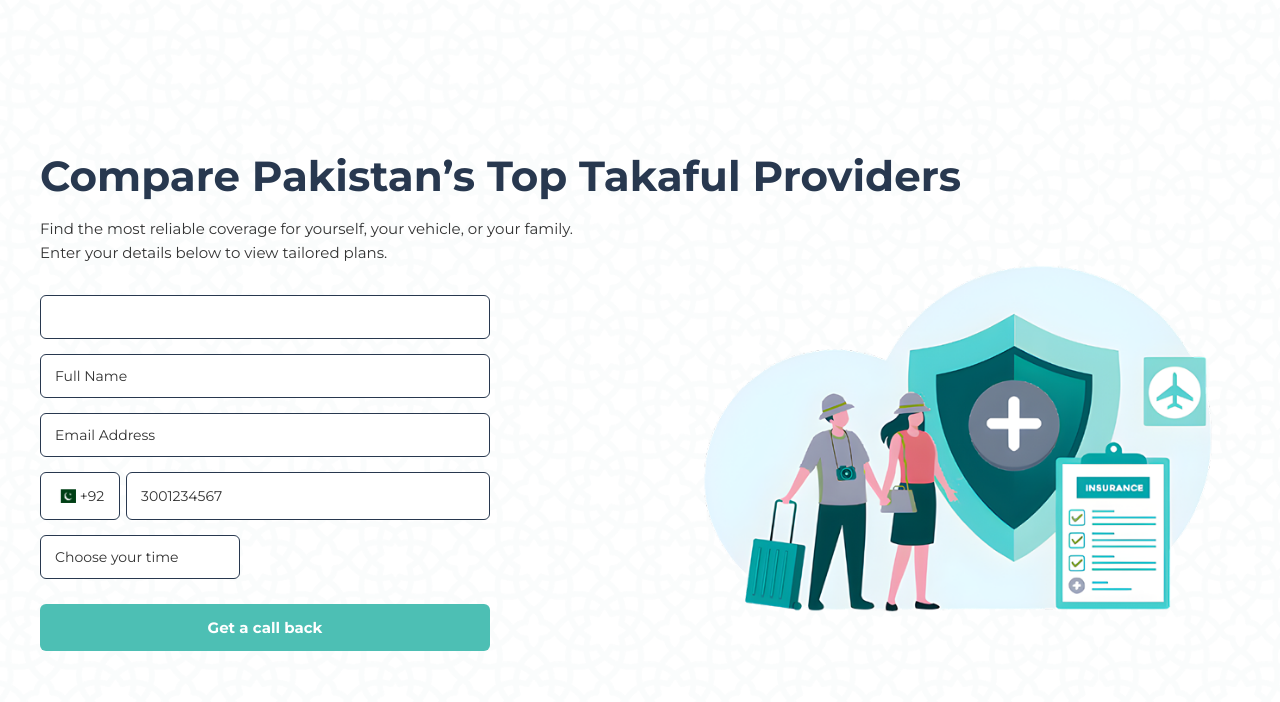
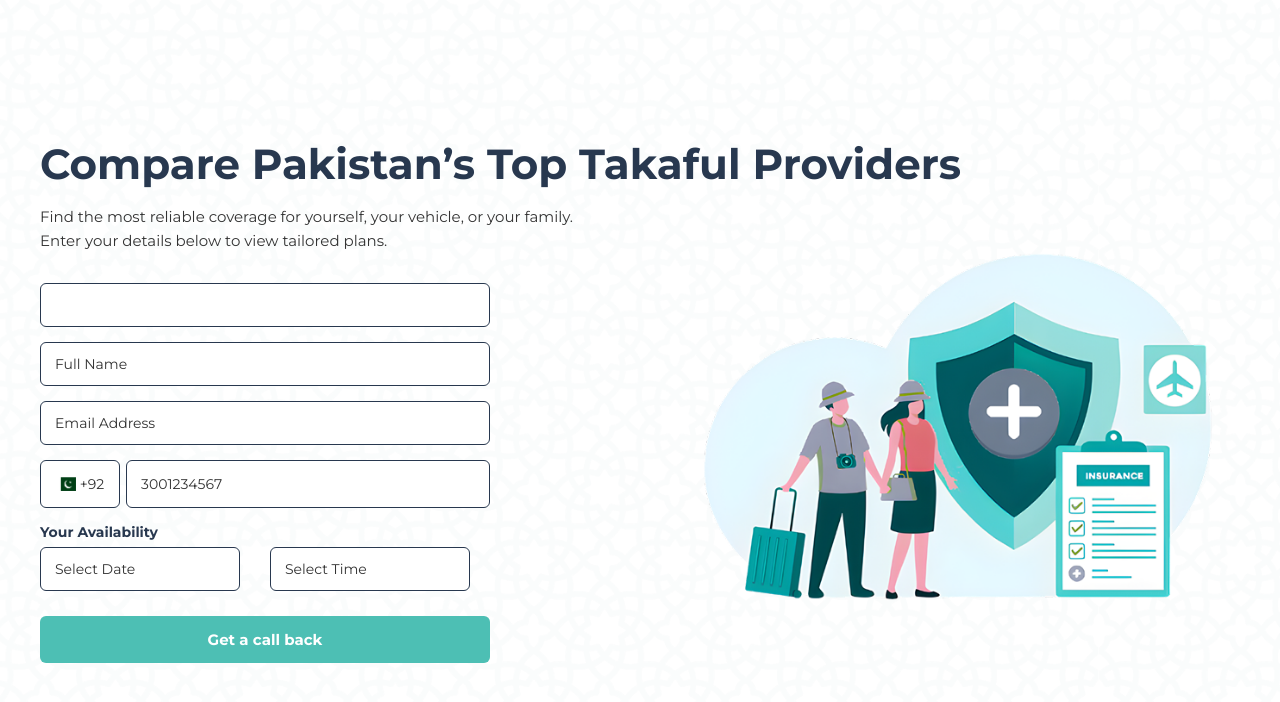
Before and after one commit to Kinzarasool257/insijam, a React (Create React App) app: page /form in a window 1280 px wide. Shown: the top 702 px of the page. Built offline with nearby package versions, Linux system fonts and the light colour scheme.

Commit message:
changes in insijam

```diff
--- a/src/pages/FormPage/FormPage.css
+++ b/src/pages/FormPage/FormPage.css
@@ -36,6 +36,7 @@ body {
   grid-template-columns: minmax(0, 1fr) minmax(0, 1fr);
   gap: 60px;
   align-items: start;
+   overflow: visible;
 }
 
 /* Main Heading */
@@ -64,6 +65,7 @@ body {
 /* Input Wrapper */
 .form-group {
   margin-bottom: 15px;
+
 }
 
 /* Inputs */
@@ -85,6 +87,32 @@ body {
 .form-group input::placeholder {
   color: #333;
   opacity: 1;
+}
+/* Availability section */
+.availability-label {
+  display: block;
+  font-size: 14px;
+  font-weight: 600;
+  color: #28384f;
+  margin-bottom: 6px;
+}
+
+/* Row layout */
+.availability-row {
+  display: flex;
+  gap: 10px;
+}
+
+/* Each field */
+.availability-field {
+  flex: 1;
+}
+
+/* Mobile responsive */
+@media (max-width: 600px) {
+  .availability-row {
+    flex-direction: column;
+  }
 }
 
 /* Readonly */
@@ -160,15 +188,27 @@ body {
   margin-top: 4px;
 }
 
-/* Datepicker */
+/* Make datepicker popper render on top */
+.react-datepicker-popper {
+  z-index: 1000 !important;
+}
+
 .datepicker-input {
   width: 100%;
-  padding: 12px;
-  border: 1px solid #ccc;
-  border-radius: 6px;
-  font-size: 16px;
+  min-width: 0;
+  box-sizing: border-box;
+}
+.availability-field {
+  flex: 1;
+  position: relative;
 }
 
+/* Keep container responsive */
+.form-container {
+  overflow-x: visible; /* prevent cutting off date picker */
+}
+
+/* Optional: keep rest of your CSS responsive (as you already wrote) */
 /* Right Image */
 .form-right img {
   width: 115%;           /* keep your original desktop size */
--- a/src/pages/FormPage/FormPage.jsx
+++ b/src/pages/FormPage/FormPage.jsx
@@ -11,6 +11,7 @@ const FormPage = () => {
   const navigate = useNavigate();
 
   const [selectedDate, setSelectedDate] = useState(null);
+const [selectedTime, setSelectedTime] = useState(null);
 
   const vehicleType = location.state?.vehicle || "";
 
@@ -83,16 +84,13 @@ const [selectedDate, setSelectedDate] = useState(null);
 
         {/* LEFT SIDE */}
         <div className="form-left">
-
           <h1>Compare Pakistan’s Top Takaful Providers</h1>
-
           <p>
             Find the most reliable coverage for yourself, your vehicle,
             or your family. Enter your details below to view tailored plans.
           </p>
 
           <div className="form-box">
-
             <form onSubmit={handleSubmit}>
 
               {/* Vehicle */}
@@ -113,9 +111,7 @@ const [selectedDate, setSelectedDate] = useState(null);
                   value={formData.name}
                   onChange={handleChange}
                 />
-                {errors.name && (
-                  <div className="error">{errors.name}</div>
-                )}
+                {errors.name && <div className="error">{errors.name}</div>}
               </div>
 
               {/* Email */}
@@ -126,87 +122,89 @@ const [selectedDate, setSelectedDate] = useState(null);
                   value={formData.email}
                   onChange={handleChange}
                 />
-                {errors.email && (
-                  <div className="error">{errors.email}</div>
-                )}
+                {errors.email && <div className="error">{errors.email}</div>}
               </div>
 
               {/* Phone */}
               <div className="form-group">
-
                 <div className="phone-wrapper">
-
-    {/* Country Code */}
                   <div className="phone-code-box">
-      <img
-        src="/images/Flag.png"
-        alt="PK"
-        className="flag-icon"
-      />
+                    <img src="/images/Flag.png" alt="PK" className="flag-icon" />
                     <span>+92</span>
                   </div>
-
-    {/* Number Input */}
                   <input
                     name="phoneNumber"
                     placeholder="3001234567"
-  value={formData.phoneNumber}  // keep only the user-entered number
+                    value={formData.phoneNumber}
                     onChange={handleChange}
                     maxLength={10}
                     className="phone-input"
                   />
-
                 </div>
-
                 {errors.phoneNumber && (
                   <div className="error">{errors.phoneNumber}</div>
                 )}
-
               </div>
 
-              {/* Time */}
+            {/* Availability */}
 <div className="form-group">
+  <label className="availability-label">Your Availability</label>
 
+  <div className="availability-row">
+
+    {/* Date */}
+    <div className="availability-field">
       <DatePicker
   selected={selectedDate}
   onChange={(date) => {
     setSelectedDate(date);
+    setFormData({ ...formData, bestDate: date });
+  }}
+  dateFormat="MMMM d, yyyy"
+  placeholderText="Select Date"
+  className="datepicker-input"
+  popperPlacement="bottom-start"
+/>
+      {errors.bestDate && <div className="error">{errors.bestDate}</div>}
+    </div>
 
-      setFormData({
-        ...formData,
-        bestTime: date
-      });
+    {/* Time */}
+    <div className="availability-field">
+    <DatePicker
+  selected={selectedTime}
+  onChange={(time) => {
+    setSelectedTime(time);
+    setFormData({ ...formData, bestTime: time });
   }}
-
   showTimeSelect
+  showTimeSelectOnly
   timeIntervals={15}
-    dateFormat="MMMM d, yyyy h:mm aa"
-    placeholderText="Choose your time"
+  timeCaption="Time"
+  dateFormat="h:mm aa"
+  placeholderText="Select Time"
   className="datepicker-input"
+  popperPlacement="bottom-start"
 />
-
-  {errors.bestTime && (
-    <div className="error">{errors.bestTime}</div>
-  )}
+      {errors.bestTime && <div className="error">{errors.bestTime}</div>}
+    </div>
 
   </div>
+</div>
 
-              {/* Button */}
+
+
+              {/* Submit Button */}
               <button type="submit" className="submit-btn">
                 Get a call back
               </button>
 
             </form>
-
           </div>
         </div>
 
         {/* RIGHT SIDE IMAGE */}
         <div className="form-right">
-          <img
-            src="images/formimage.png"
-            alt="Insurance Illustration"
-          />
+          <img src="images/formimage.png" alt="Insurance Illustration" />
         </div>
 
       </div>
```
Lines whose indentation alone changed are shown as unchanged.
